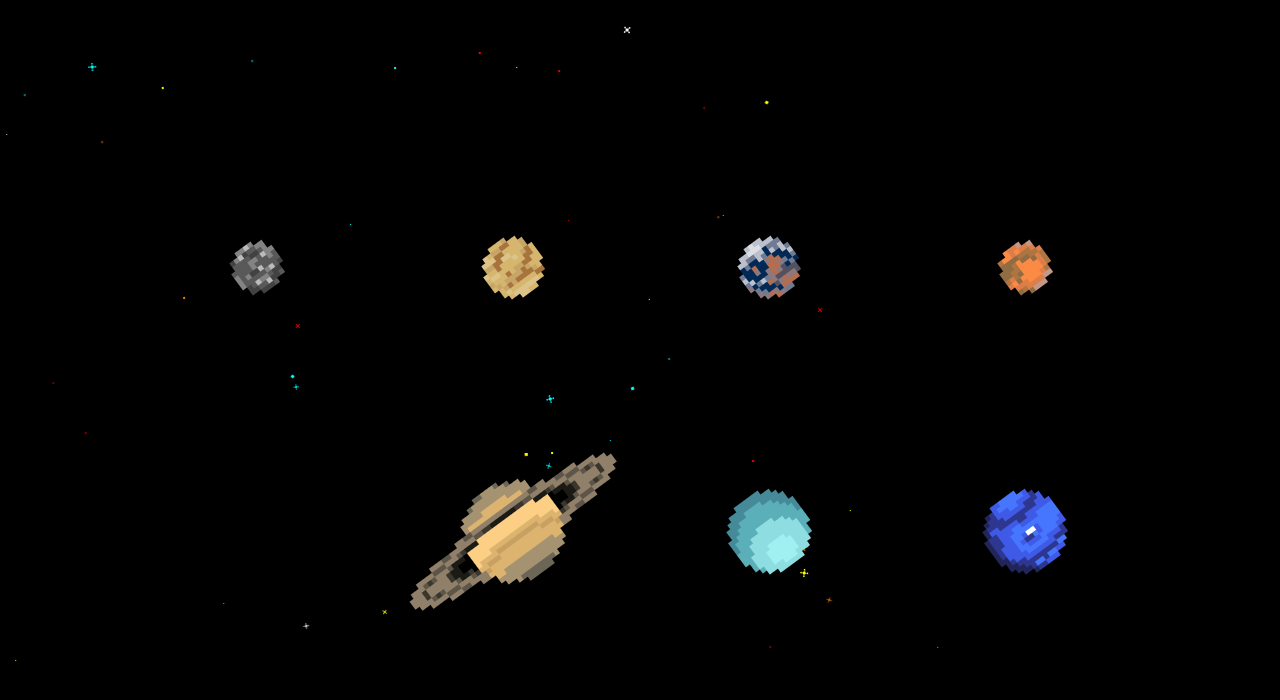
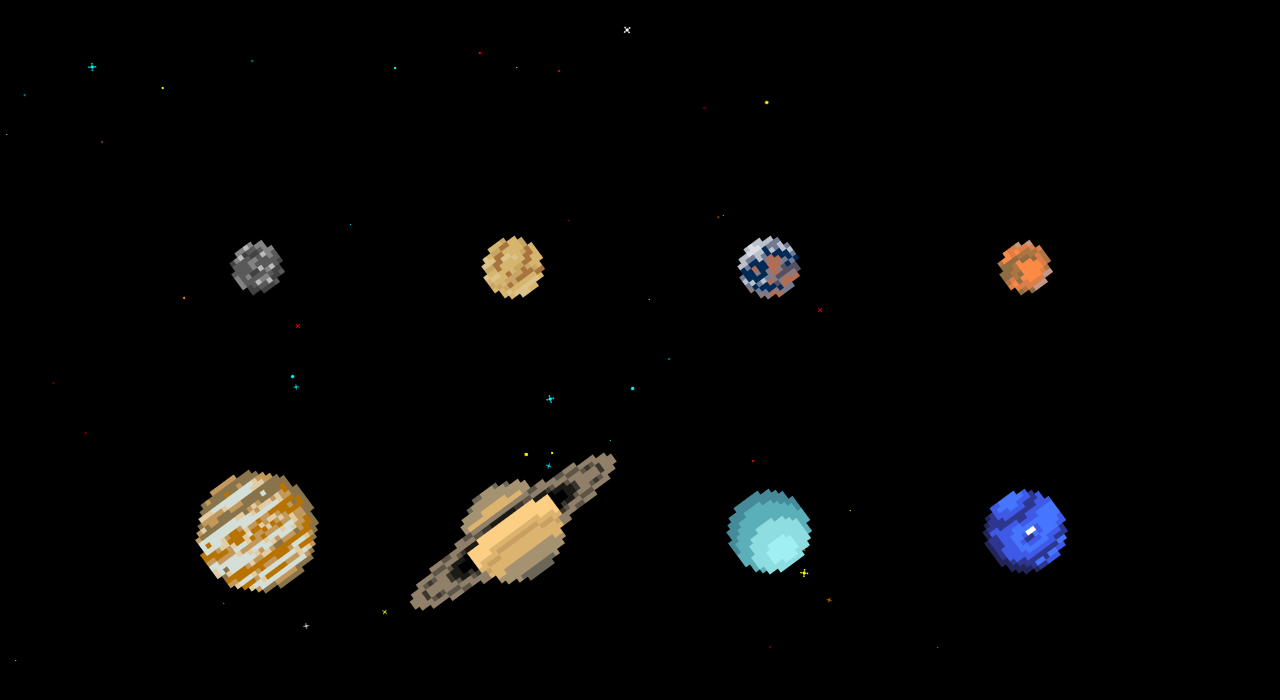
Before and after one commit to SeanMussack/pixtronauts, a React (Create React App) app: page / in a window 1280 px wide. Shown: the top 700 px of the page. Built offline with nearby package versions, Linux system fonts and the light colour scheme.

Commit message:
Added jupiter

```diff
--- a/src/shared/planemos.js
+++ b/src/shared/planemos.js
@@ -36,10 +36,19 @@ export const PLANEMOS = [
         top: "33vh",
     },
     {
+        id: 5,
+        name: "Jupiter",
+        image: "/planemos/planemo-24px-jupiter.png",
+        desc: "A very large gas giant",
+        height: 120,
+        left: "20vw",
+        top: "66vh"
+    },
+    {
         id: 6,
         name: "Saturn",
         image: "/planemos/planemo-20px-saturn.png",
-        desc: "A large gas giant",
+        desc: "A large gas giant with rings",
         height: 100,
         left: "40vw",
         top: "66vh",
```
Also changed, not shown: public/planemos/planemo-24px-jupiter.png (added).
